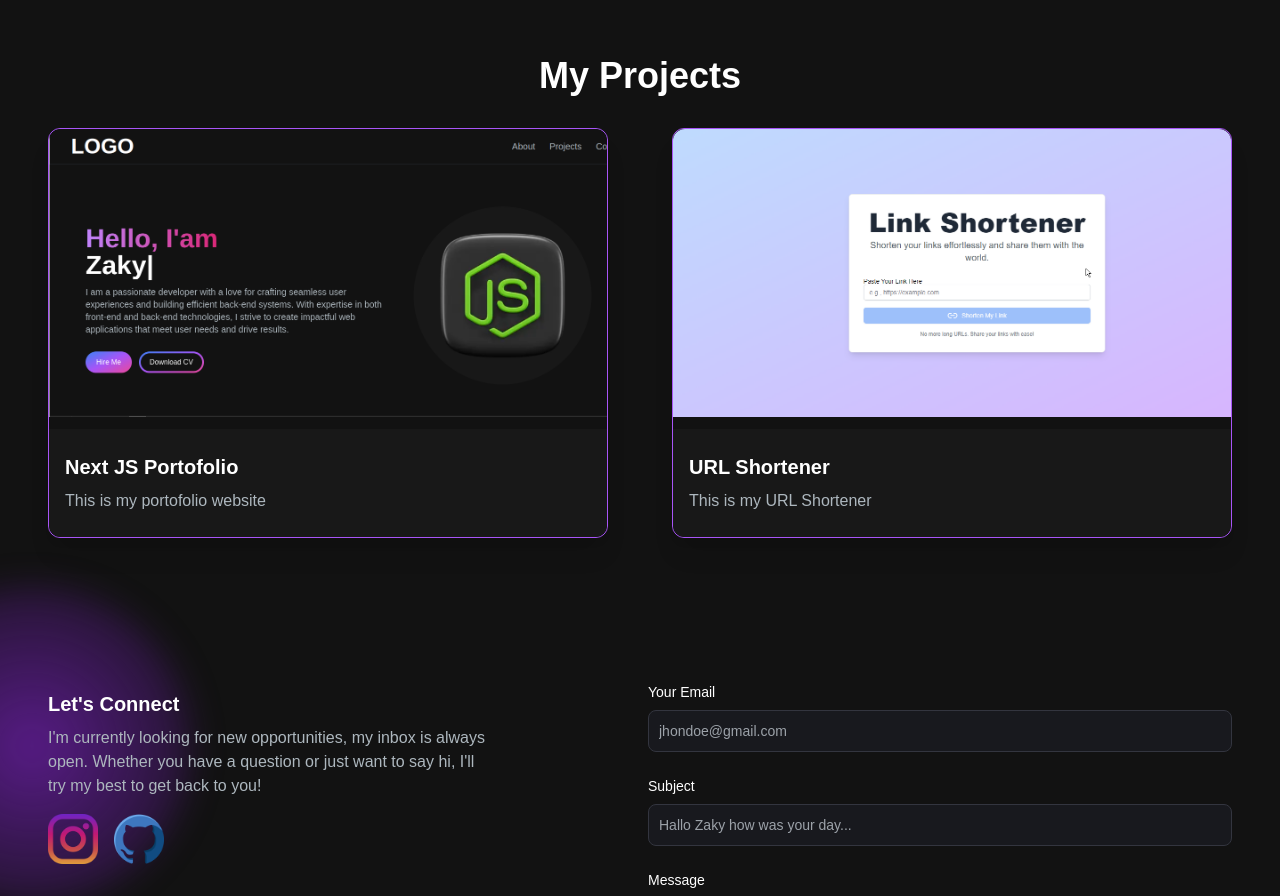
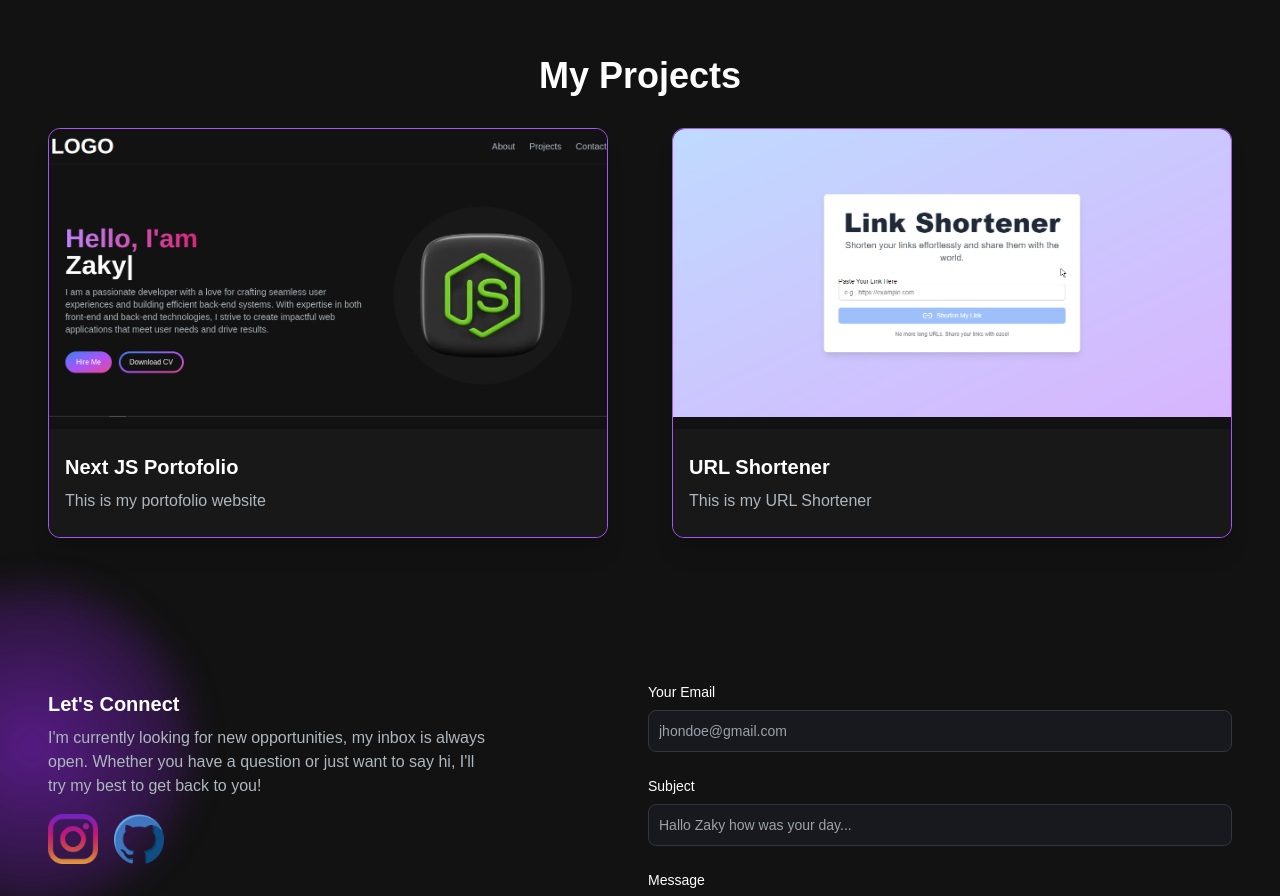
Before and after one commit to VoidNfcs/porto, a Next.js app: page / in a window 1280 px wide. Shown: the part 1400-2296 px from the top of the page. Built offline with nearby package versions, Linux system fonts and the light colour scheme.

Commit message:
centering card project

```diff
--- a/components/ProjectCard.tsx
+++ b/components/ProjectCard.tsx
@@ -24,6 +24,7 @@ const ProjectCard: React.FC<CardProps> = ({
 				style={{
 					background: `url(${imgUrl})`,
 					backgroundSize: 'cover',
+					backgroundPosition: 'center',
 				}}>
 				<div className='overlay items-center justify-center absolute top-0 left-0 w-full h-full bg-[#181818] bg-opacity-0 hidden group-hover:flex group-hover:bg-opacity-80 rounded-xl rounded-b-none transition-all duration-500'>
 					<Link
```
